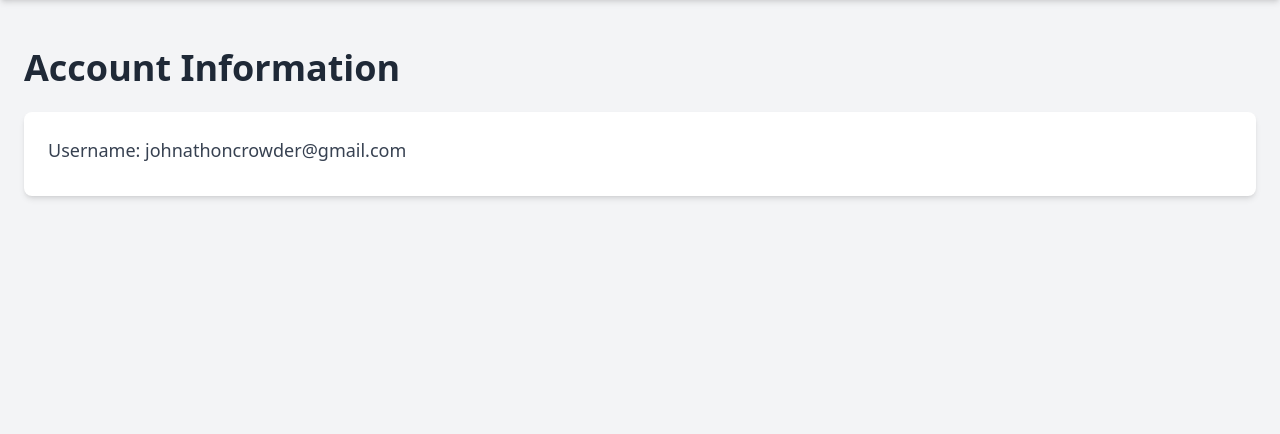
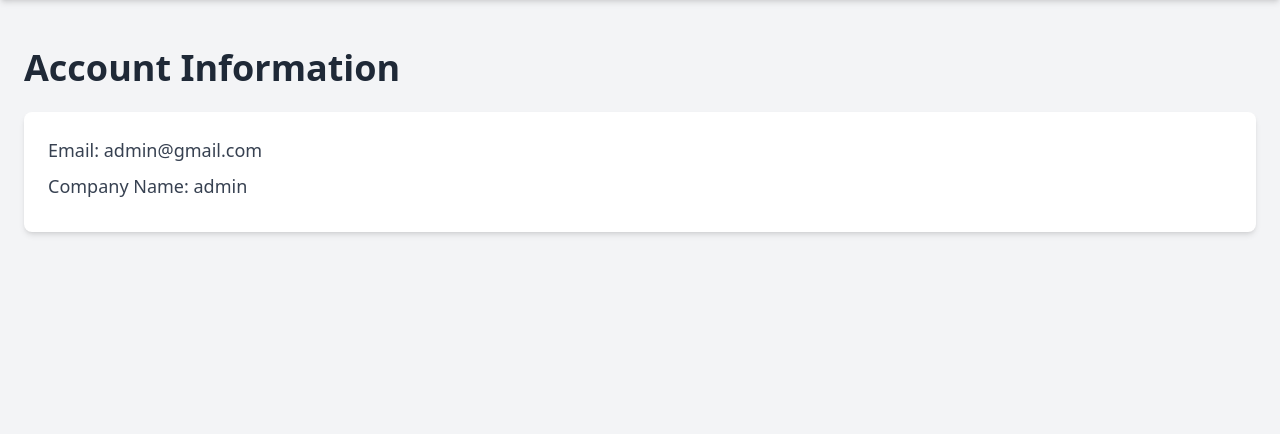
Before and after one commit to JohnathonCrowder/Landscape_bidder, a Flask app: page /account in a window 1280 px wide. Shown: the part 88-522 px from the top of the page. Run offline with Flask 3, Linux system fonts and the light colour scheme; a user stored in the database is signed in; some libraries are stand-ins or nearby versions.

Commit message:
Switched To using Emails instead of Usernames

```diff
--- a/app/models.py
+++ b/app/models.py
@@ -4,7 +4,8 @@
 
 class User(UserMixin, db.Model):
     id = db.Column(db.Integer, primary_key=True)
-    username = db.Column(db.String(64), unique=True, nullable=False)
+    email = db.Column(db.String(120), unique=True, nullable=False)
+    company_name = db.Column(db.String(120), nullable=True)
     password_hash = db.Column(db.String(128))
 
     def set_password(self, password):
--- a/app/routes.py
+++ b/app/routes.py
@@ -147,14 +147,14 @@
     if current_user.is_authenticated:
         return redirect(url_for('main.index'))
     if request.method == 'POST':
-        username = request.form['username']
+        email = request.form['email']
         password = request.form['password']
-        user = User.query.filter_by(username=username).first()
+        user = User.query.filter_by(email=email).first()
         if user and user.check_password(password):
             login_user(user)
             return redirect(url_for('main.index'))
         else:
-            flash('Invalid username or password')
+            flash('Invalid email or password')
     return render_template('login.html')
 
 @bp.route('/logout')
@@ -168,12 +168,13 @@
     if current_user.is_authenticated:
         return redirect(url_for('main.index'))
     if request.method == 'POST':
-        username = request.form['username']
+        email = request.form['email']
         password = request.form['password']
-        if User.query.filter_by(username=username).first():
-            flash('Username already exists')
+        company_name = request.form['company_name'] or None  # Set to None if empty
+        if User.query.filter_by(email=email).first():
+            flash('Email already exists')
         else:
-            user = User(username=username)
+            user = User(email=email, company_name=company_name)
             user.set_password(password)
             db.session.add(user)
             db.session.commit()
--- a/app/templates/account.html
+++ b/app/templates/account.html
@@ -8,8 +8,12 @@
 
     {% if current_user.is_authenticated %}
     <div class="bg-white rounded-lg shadow-md p-6">
-        <p class="text-lg text-gray-700 mb-2">Username: {{ current_user.username }}</p>
-        <!-- Add any other user information you want to display here -->
+        <p class="text-lg text-gray-700 mb-2">Email: {{ current_user.email }}</p>
+        {% if current_user.company_name %}
+        <p class="text-lg text-gray-700 mb-2">Company Name: {{ current_user.company_name }}</p>
+        {% else %}
+        <p class="text-lg text-gray-700 mb-2">Company Name: Not provided</p>
+        {% endif %}
     </div>
     {% else %}
     <p>You are not logged in.</p>
--- a/app/templates/login.html
+++ b/app/templates/login.html
@@ -20,8 +20,8 @@
                     {% endif %}
                     {% endwith %}
                     <div class="mb-6">
-                        <label for="username" class="block text-gray-700 font-semibold mb-2">Username</label>
-                        <input type="text" id="username" name="username" class="w-full px-4 py-3 rounded-lg shadow-sm focus:outline-none focus:shadow-outline-blue focus:border-blue-300" placeholder="Enter your username" required>
+                        <label for="email" class="block text-gray-700 font-semibold mb-2">Email</label>
+                        <input type="email" id="email" name="email" class="w-full px-4 py-3 rounded-lg shadow-sm focus:outline-none focus:shadow-outline-blue focus:border-blue-300" placeholder="you@example.com" required>
                     </div>
                     <div class="mb-6">
                         <label for="password" class="block text-gray-700 font-semibold mb-2">Password</label>
```
Also changed, not shown: app/templates/signup.html (+6 -2 lines), app.db.
